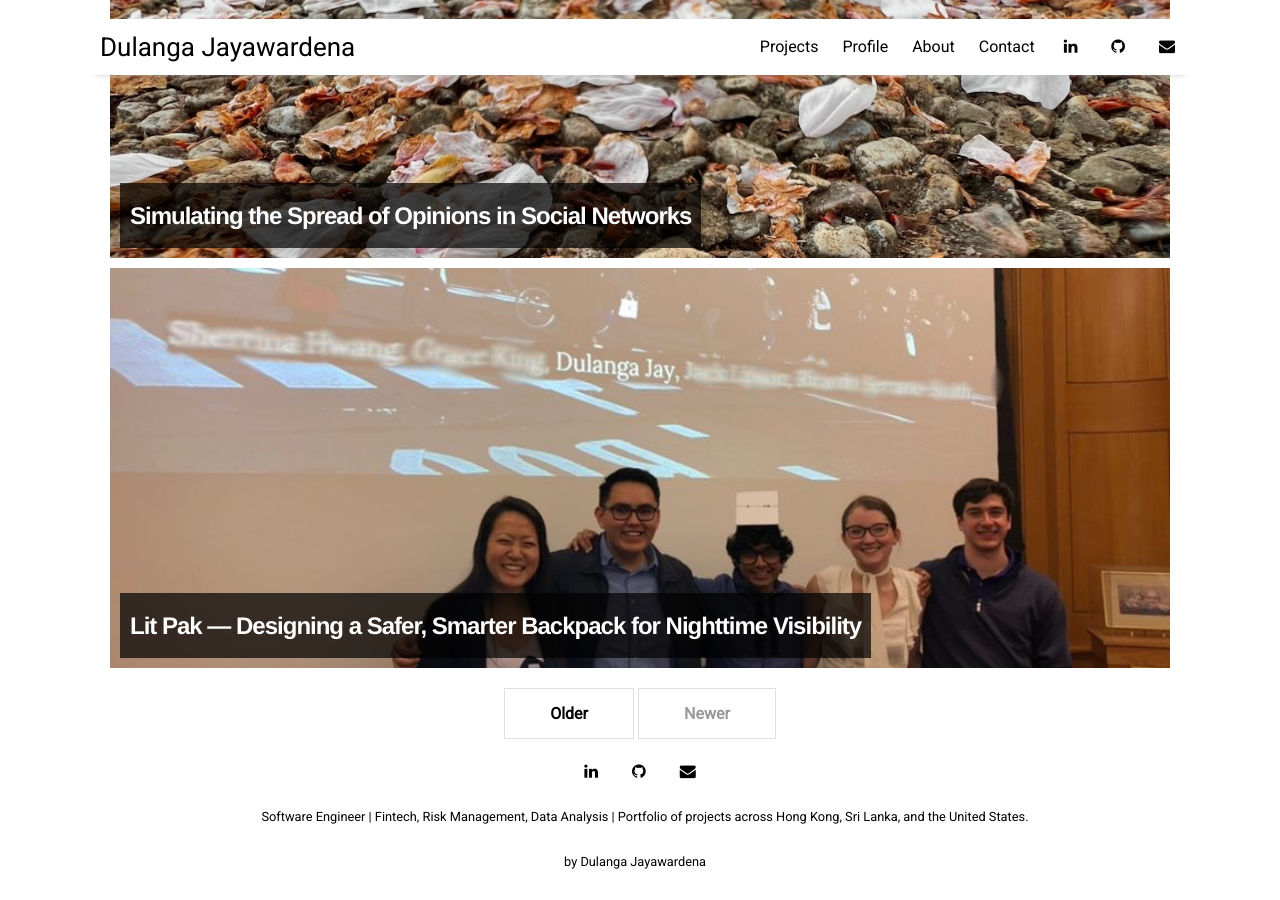
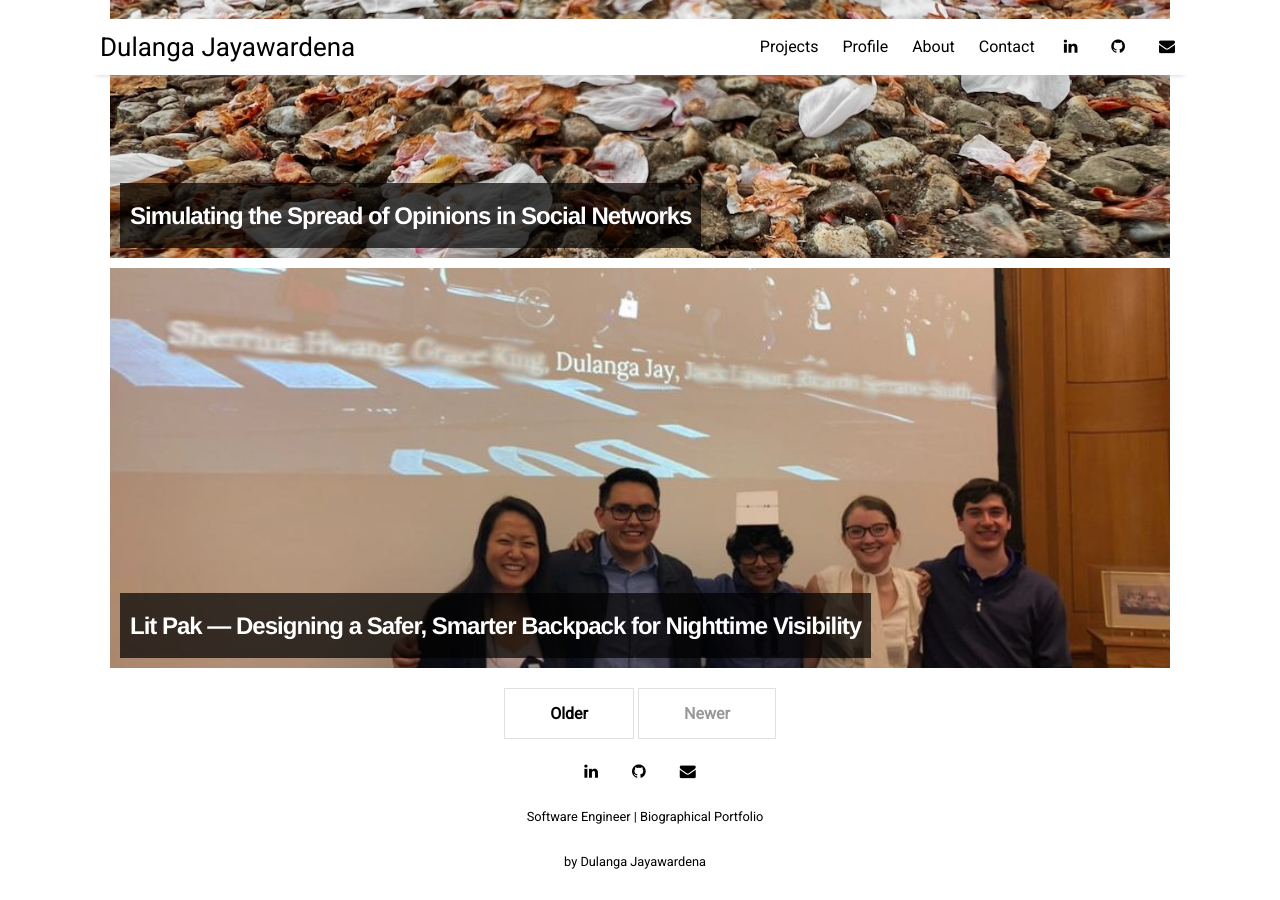
Before and after one commit to dulangaj/dulangaj.github.io, a Jekyll site: the page built from index.html, in a window 1280 px wide and 900 px high, scrolled down 1462 px. Built offline with Jekyll 4.4.1, drawn with Linux system fonts in a browser that asks for light colours; nearby versions of some CDN libraries; the list of posts is cut into pages by our own code.

Commit message:
Update _config.yml

```diff
--- a/_config.yml
+++ b/_config.yml
@@ -11,7 +11,7 @@ plugins:             [jekyll-paginate, jekyll-sitemap, jekyll-feed, jekyll-seo-t
 
 # Customise atom feed settings (this is where Jekyll-Feed gets configuration information)
 title:		           "Dulanga Jayawardena"
-description:	       "Software Engineer | Fintech, Risk Management, Data Analysis | Portfolio of projects across Hong Kong, Sri Lanka, and the United States."
+description:	       "Software Engineer | Biographical Portfolio"
 author:              "Dulanga Jayawardena"
 
 # RSS 2.0 can be used instead of Atom by uncommenting following two lines
```
